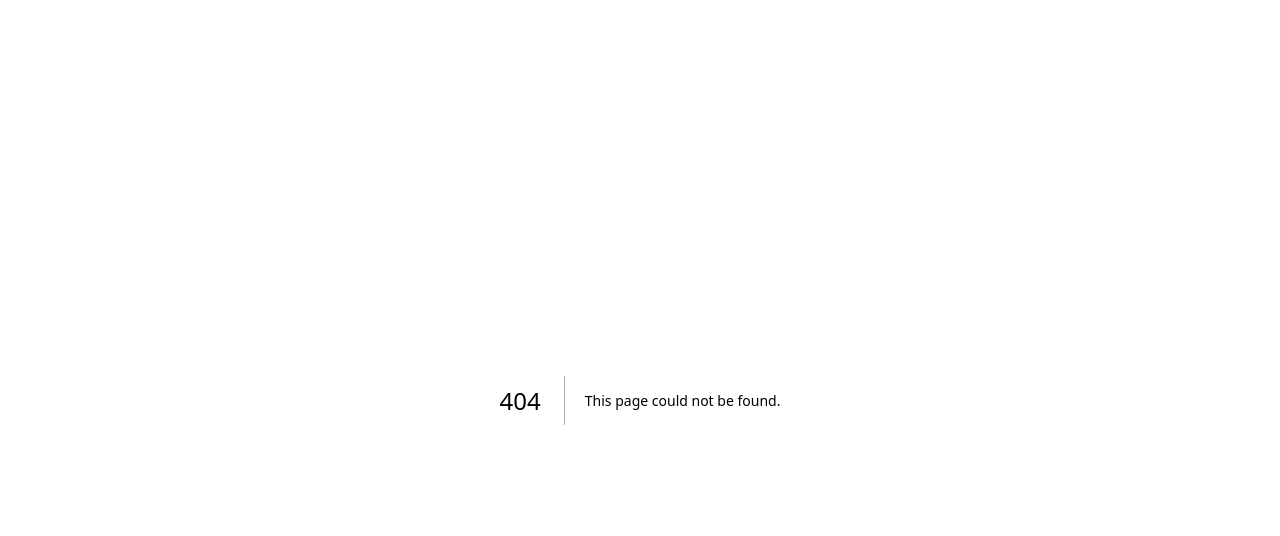
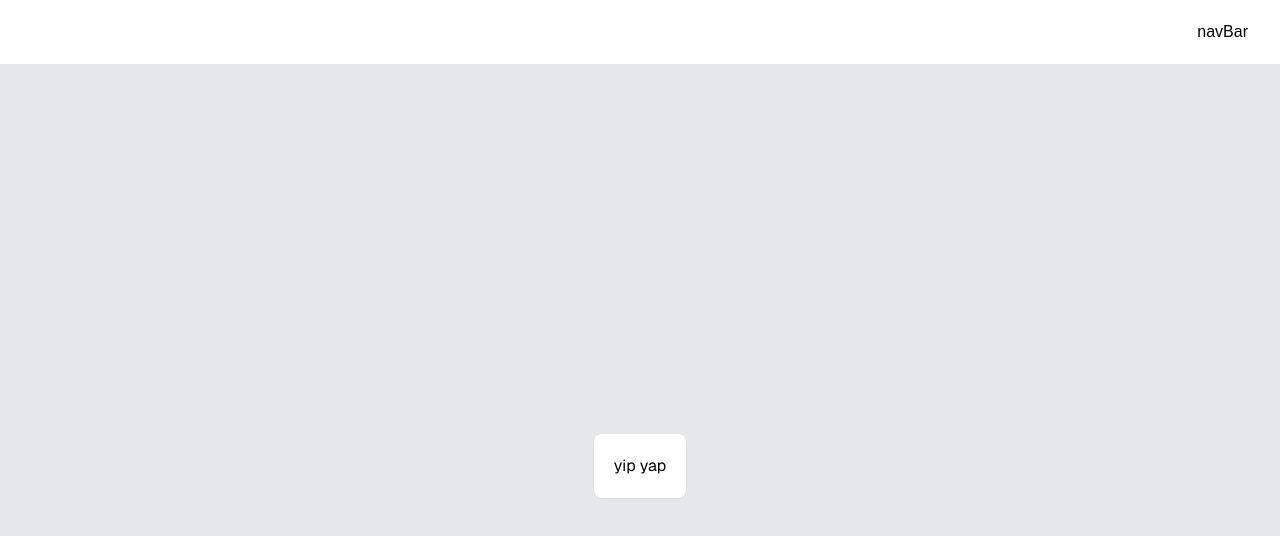
Before and after one commit to TysonLine/hackathon, a Next.js app: page /profile in a window 1280 px wide. Before the commit this address had no page. Shown: the top 536 px of the page. Built offline with nearby package versions, Linux system fonts and the light colour scheme.

Commit message:
minor changes

```diff
--- a/src/app/components/card.tsx
+++ b/src/app/components/card.tsx
@@ -8,7 +8,7 @@ type CardProps = {
 export default function Card(props: CardProps) {
     return (
         <div
-            className={`card rounded-lg bg-white shadow-md p-14 ${props.className} text-black`}>
+            className={`card rounded-lg bg-white shadow-sm p-14 ${props.className} text-black`}>
             {props.children}
         </div>
     );
--- /dev/null
+++ b/src/app/profile/Sidebar.tsx
@@ -0,0 +1,5 @@
+import React from "react";
+
+export default function Sidebar() {
+    return <div>Sidebar</div>;
+}
--- /dev/null
+++ b/src/app/profile/page.tsx
@@ -0,0 +1,15 @@
+import Card from "../components/Card";
+import NavBar from "../components/NavBar";
+
+export default function Profile() {
+    return (
+        <>
+            <NavBar />
+            <div className="bg-gray-200 grid grid-rows-[20px_1fr_20px] items-center justify-items-center min-h-screen p-8 pb-20 gap-16 sm:p-20 font-[family-name:var(--font-geist-sans)]">
+                <main className="flex flex-col gap-8 row-start-2 items-center sm:items-start">
+                    <Card className="p-5">yip yap</Card>
+                </main>
+            </div>
+        </>
+    );
+}
```
